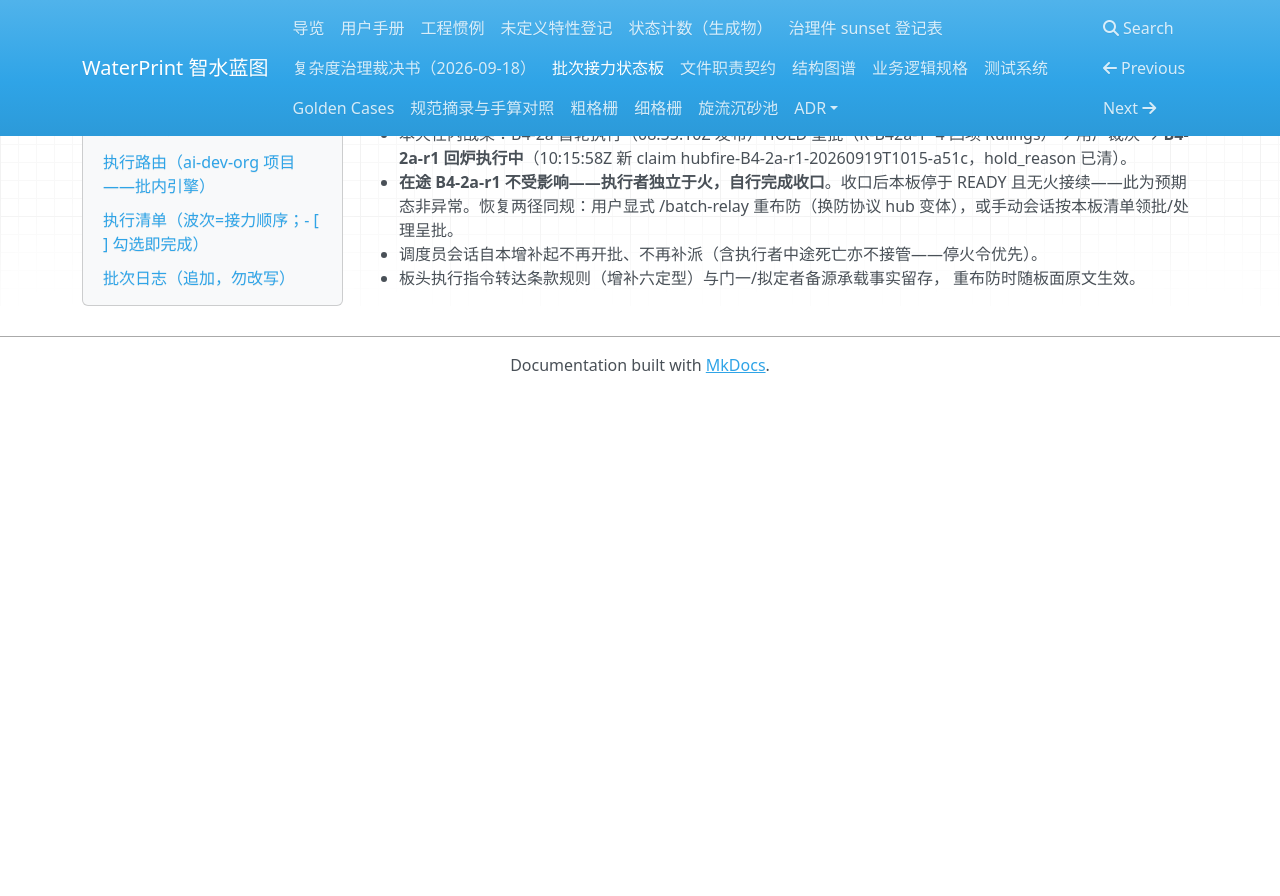
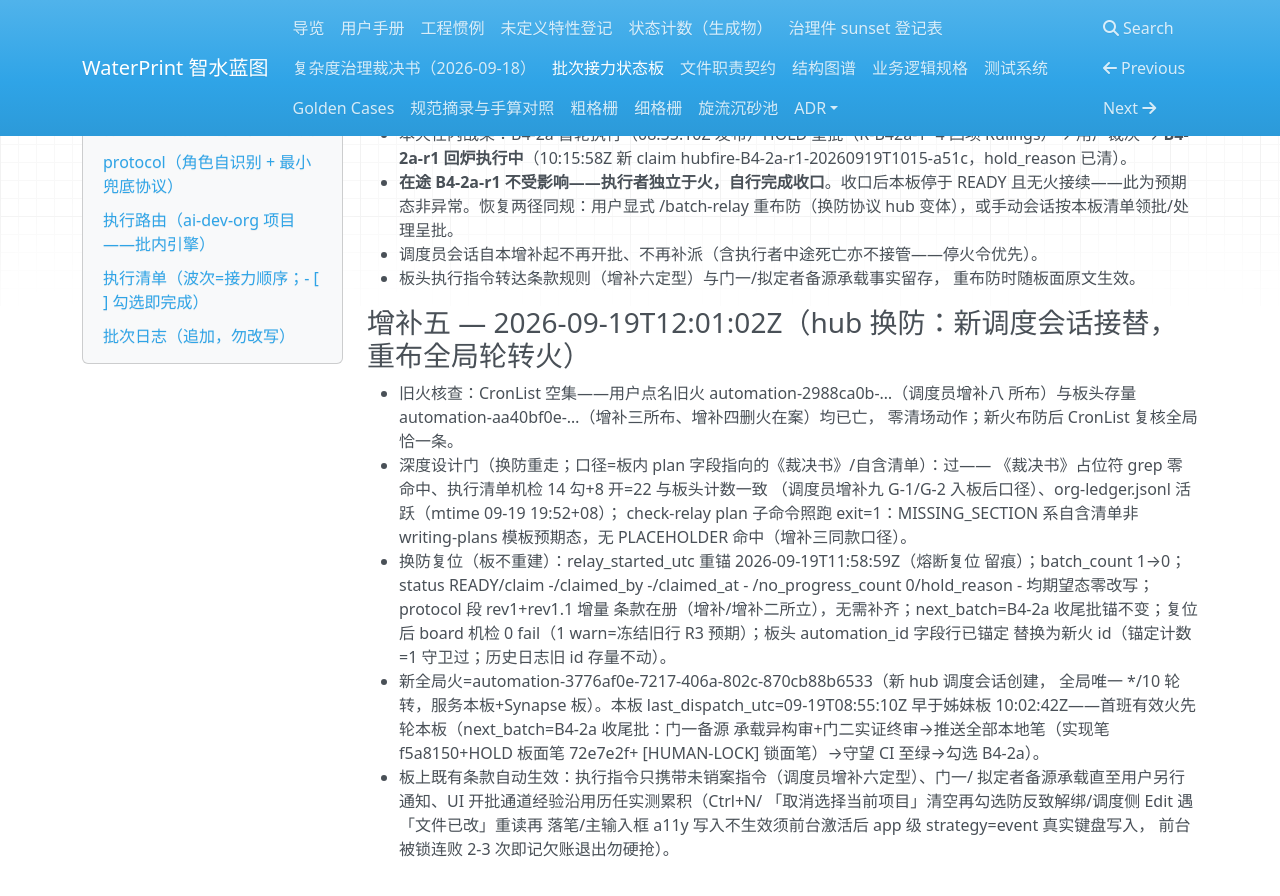
Before and after one commit to yyx20040712/waterprint, an MkDocs documentation site: the page built from docs/handoff/relay.md, in a window 1280 px wide and 900 px high, scrolled down 14074 px. Shown: the top 896 px of the window. Built offline with MkDocs 1.6.1, drawn with Linux system fonts in a browser that asks for light colours; nearby versions of some CDN libraries; before the commit the page ends 14467 px from its top, so only the background shows below that; some of the changed text lies outside the part shown.

Commit message:
B4-2a 收尾批认领笔: hubfire-B4-2a-final-20260919T1215-16b0 认领（门一备源承载异构审+门二实证终审→推送本地五笔→守望 CI→勾选 B4-2a）。批前勾选快照 14/22。板面 RUNNING；推送策略注记：本地栈 HEAD 板面 523 行已超 500 文件预算（治理工单板面笔 59e462e 遗留），认领笔不单独推送——随双门后处置笔+收口笔一并推送（滚动归档压回预算内）。

```diff
--- a/docs/handoff/relay.md
+++ b/docs/handoff/relay.md
@@ -8,29 +8,29 @@
 > 前任交接：`E:/zcode_md/治理批-复杂度治理-2026-09-18/00-交接文档-新会话继续.md`
 > （2026-09-18 同日建立——内容已并入本板首批批次日志，克隆者以本板为准）。
 
-- status: READY
-- automation_id: automation-aa40bf0e-0483-4ecb-9698-7f0cd533fce0
+- status: RUNNING
+- automation_id: automation-3776af0e-7217-406a-802c-870cb88b6533
 - shared_fire: true
 - plan: docs/handoff/relay.md#执行清单（自含清单，收口 grep 本文件 `- [ ]` 计余量）
 - spec: docs/design/2026-09-18_complexity-governance-ruling.md
 - poll_interval_min: 10
 - fire_budget_min: 120
 - last_dispatch: 2026-09-19T11:14:24+08:00
-- heartbeat_utc: 2026-09-19T11:01:11.207Z
-- claim: -
+- heartbeat_utc: 2026-09-19T12:33:44.104Z
+- claim: hubfire-B4-2a-final-20260919T1215-16b0
 - no_progress_count: 0
 - checked_total: 22
 - checked_done: 14
 - protocol_rev: 1
-- last_dispatch_utc: 2026-09-19T08:55:10Z
-- relay_started_utc: 2026-09-19T08:46:13Z
-- batch_count: 1
+- last_dispatch_utc: 2026-09-19T12:14:47Z
+- relay_started_utc: 2026-09-19T11:58:59Z
+- batch_count: 0
 - max_batches: 60
 - max_wall_hours: 90
 - hold_reason: -
 - last_handover: 2026-09-19
-- claimed_by: -
-- claimed_at: -
+- claimed_by: hub 火执行者会话（B4-2a 收尾批）
+- claimed_at: 2026-09-19T12:16:02.303Z
 - next_batch: B4-2a 收尾批（用户裁决四项 R-B42a-1~4 已全批+锁面笔已落地——本地三笔待推：实现笔 f5a8150+HOLD 板面笔 72e7e2f+[HUMAN-LOCK] 锁面笔；剩余=门一备源承载异构审+门二实证终审→推送全部本地笔+守望 CI 至绿→勾选 B4-2a；用户指令 2026-09-19：当前部分完成后暂停，此为下一批次）
 
 ## protocol（角色自识别 + 最小兜底协议）
@@ -521,3 +521,29 @@
 - 调度员会话自本增补起不再开批、不再补派（含执行者中途死亡亦不接管——停火令优先）。
 - 板头执行指令转达条款规则（增补六定型）与门一/拟定者备源承载事实留存，
   重布防时随板面原文生效。
+
+### 增补五 — 2026-09-19T12:01:02Z（hub 换防：新调度会话接替，重布全局轮转火）
+- 旧火核查：CronList 空集——用户点名旧火 automation-2988ca0b-…（调度员增补八
+  所布）与板头存量 automation-aa40bf0e-…（增补三所布、增补四删火在案）均已亡，
+  零清场动作；新火布防后 CronList 复核全局恰一条。
+- 深度设计门（换防重走；口径=板内 plan 字段指向的《裁决书》/自含清单）：过——
+  《裁决书》占位符 grep 零命中、执行清单机检 14 勾+8 开=22 与板头计数一致
+  （调度员增补九 G-1/G-2 入板后口径）、org-ledger.jsonl 活跃（mtime 09-19 19:52+08）；
+  check-relay plan 子命令照跑 exit=1：MISSING_SECTION 系自含清单非 writing-plans
+  模板预期态，无 PLACEHOLDER 命中（增补三同款口径）。
+- 换防复位（板不重建）：relay_started_utc 重锚 2026-09-19T11:58:59Z（熔断复位
+  留痕）；batch_count 1→0；status READY/claim -/claimed_by -/claimed_at -
+  /no_progress_count 0/hold_reason - 均期望态零改写；protocol 段 rev1+rev1.1 增量
+  条款在册（增补/增补二所立），无需补齐；next_batch=B4-2a 收尾批锚不变；复位后
+  board 机检 0 fail（1 warn=冻结旧行 R3 预期）；板头 automation_id 字段行已锚定
+  替换为新火 id（锚定计数=1 守卫过；历史日志旧 id 存量不动）。
+- 新全局火=automation-3776af0e-7217-406a-802c-870cb88b6533（新 hub 调度会话创建，
+  全局唯一 */10 轮转，服务本板+Synapse 板）。本板 last_dispatch_utc=09-19T08:55:10Z
+  早于姊妹板 10:02:42Z——首班有效火先轮本板（next_batch=B4-2a 收尾批：门一备源
+  承载异构审+门二实证终审→推送全部本地笔（实现笔 f5a8150+HOLD 板面笔 72e7e2f+
+  [HUMAN-LOCK] 锁面笔）→守望 CI 至绿→勾选 B4-2a）。
+- 板上既有条款自动生效：执行指令只携带未销案指令（调度员增补六定型）、门一/
+  拟定者备源承载直至用户另行通知、UI 开批通道经验沿用历任实测累积（Ctrl+N/
+  「取消选择当前项目」清空再勾选防反致解绑/调度侧 Edit 遇「文件已改」重读再
+  落笔/主输入框 a11y 写入不生效须前台激活后 app 级 strategy=event 真实键盘写入，
+  前台被锁连败 2-3 次即记欠账退出勿硬抢）。
```
